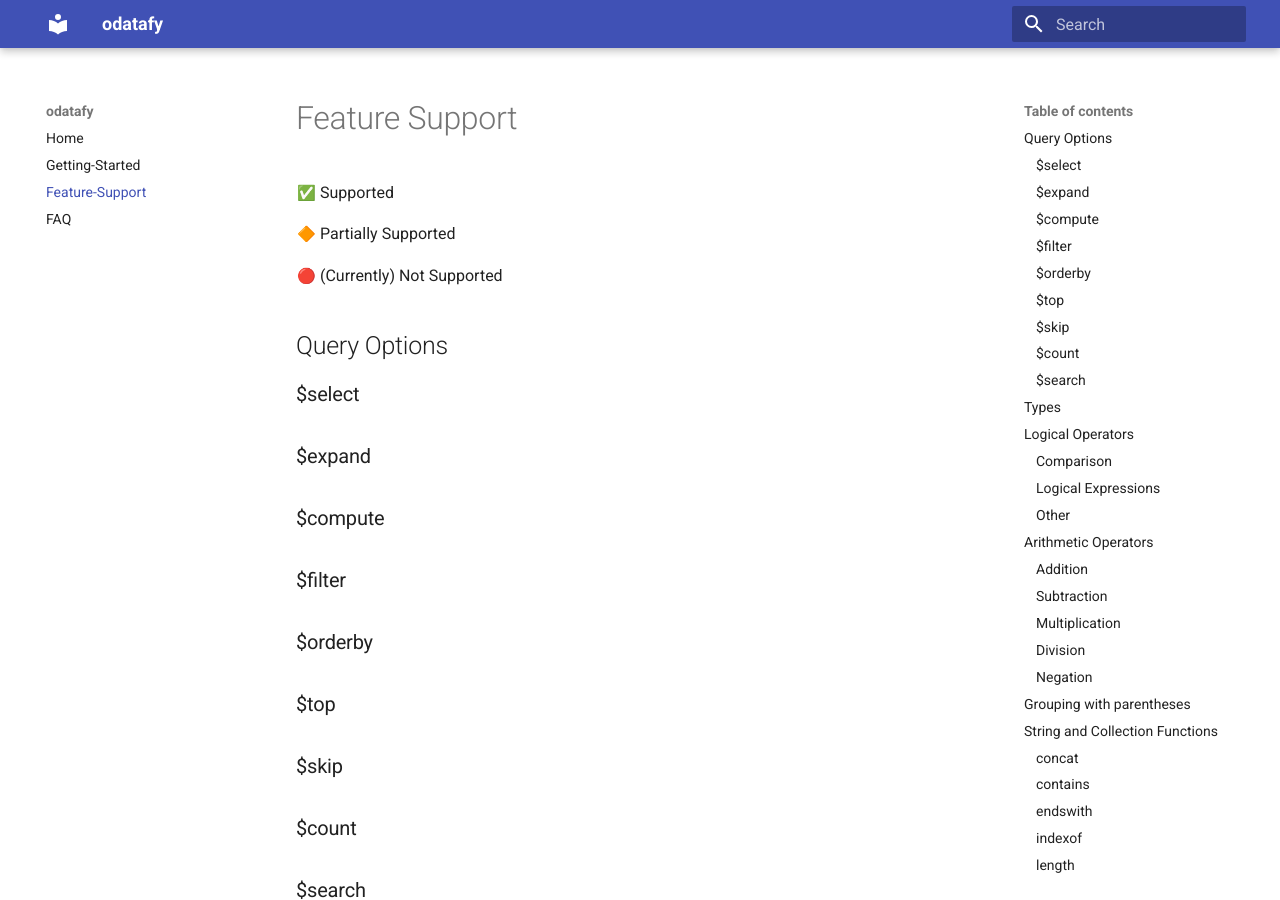
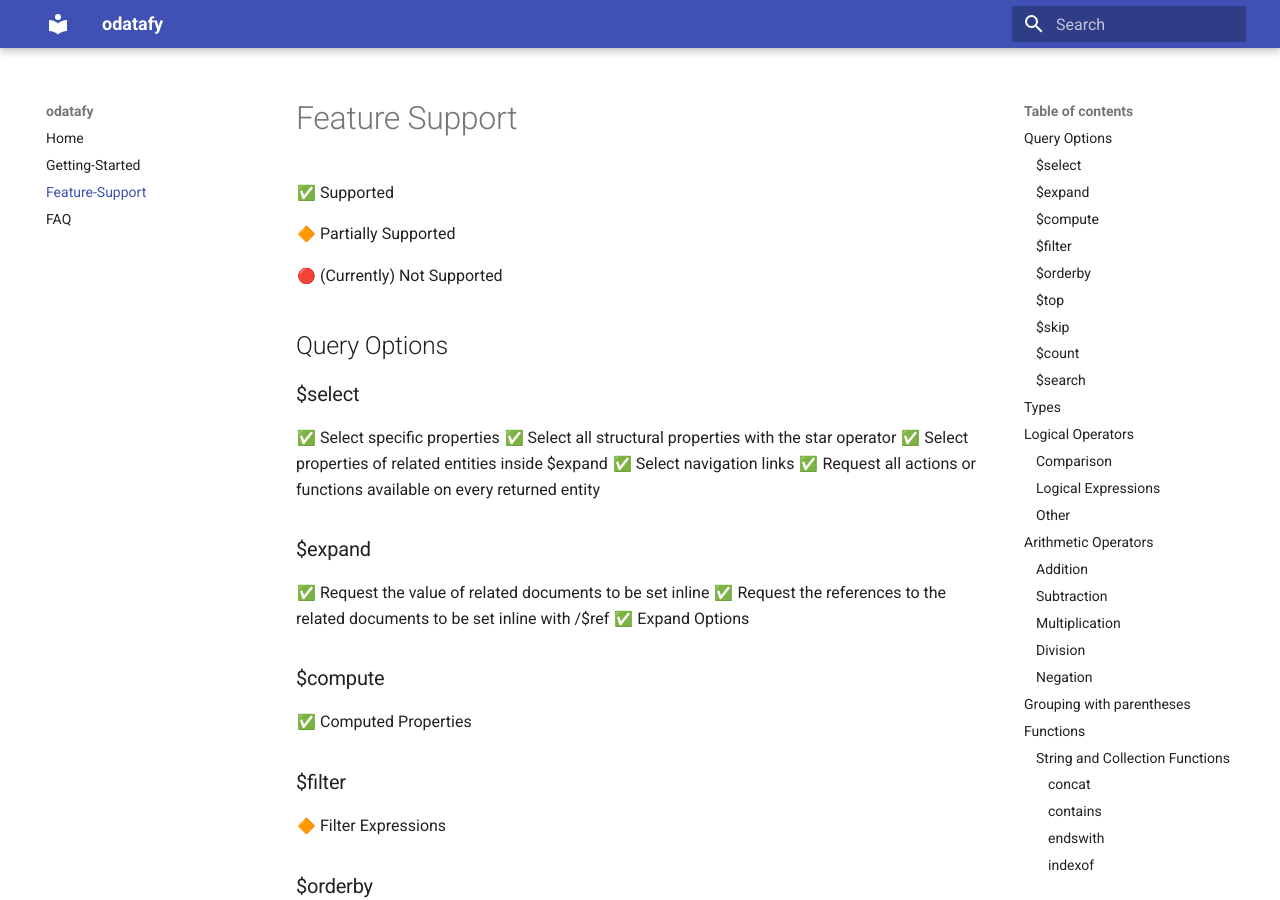
Before and after one commit to gang-of-fork/odatafy-docs, an MkDocs documentation site: the page built from docs/feature-support.md, in a window 1280 px wide and 900 px high. Built offline with MkDocs 1.6.1 and Material for MkDocs 9.7.7, drawn with Linux system fonts in a browser that asks for light colours; emoji names are drawn with the system emoji font.

Commit message:
improve feature support

```diff
--- a/docs/feature-support.md
+++ b/docs/feature-support.md
@@ -9,12 +9,23 @@
 ## Query Options
 
 ### $select
+:white_check_mark: Select specific properties
+:white_check_mark: Select all structural properties with the star operator
+:white_check_mark: Select properties of related entities inside $expand
+:white_check_mark: Select navigation links
+:white_check_mark: Request all actions or functions available on every returned entity
 
 ### $expand
+:white_check_mark: Request the value of related documents to be set inline
+:white_check_mark: Request the references to the related documents to be set inline with /$ref
+:white_check_mark: Expand Options
 
 ### $compute
+:white_check_mark: Computed Properties
+
 
 ### $filter
+:large_orange_diamond: Filter Expressions
 
 ### $orderby
 
@@ -112,58 +123,59 @@
 
 :white_check_mark: Grouping with parenthesis
 
-## String and Collection Functions
+## Functions
+### String and Collection Functions
 
-### concat
+#### concat
 
 :white_check_mark: concat(String, String)
 :red_circle: concat(Collection, Collection)
 
-### contains
+#### contains
 
 :white_check_mark: contains(String, String)
 :red_circle: contains(Collection, Collection)
 
-### endswith
+#### endswith
 
 :white_check_mark: endswith(String, String)
 :red_circle: endswith(Collection, Collection)
 
-### indexof
+#### indexof
 
 :white_check_mark: indexof(String, String)
 :red_circle: indexof(Collection, Collection)
 
-### length
+#### length
 
 :white_check_mark: length(Edm.String)
 :red_circle: length(Collection)
 
-### startswith
+#### startswith
 
 :white_check_mark: startswith(String, String)
 :red_circle: startswith(Collection, Collection)
 
-### substring
+#### substring
 
 :white_check_mark: substring(String, Number)
 :white_check_mark: substring(String, Number, Number)
 :red_circle: substring(Collection, Number)
 :red_circle: substring(Collection, Number, Number)
 
-## Collection Functions
+### Collection Functions
 
 :red_circle: hassubset(Collection, Collection)
 :red_circle: hassubsequence(Collection, Collection)
 
-## String Functions
+### String Functions
 
 :white_check_mark: matchesPattern(String, String)
 :white_check_mark: tolower(String)
 :white_check_mark: toupper(String)
 :white_check_mark: trim(String)
 
-## Date and Time Functions
+### Date and Time Functions
 
 :white_check_mark: date(Datetime)
 :white_check_mark: year(Date)
@@ -185,41 +197,41 @@
 :white_check_mark: now()
 :white_check_mark: mindatetime()
 
-## Arithmetic Functions
+### Arithmetic Functions
 
 :white_check_mark: ceiling(Number)
 :white_check_mark: floor(Number)
 :white_check_mark: round(Number)
 
-## Type Functions
+### Type Functions
 
 :white_check_mark: cast(Type)
 :white_check_mark: cast(Expression, Type)
 :white_check_mark: isof(Type)
 :white_check_mark: isof(Expression, Type)
 
-## Geo Functions
+### Geo Functions
 
-### geo.distance
+#### geo.distance
 
 :white_check_mark: geo.distance(GeographyPoint, GeographyPoint)
 :white_check_mark: geo.distance(GeometryPoint, GeometryPoint)
 
-### geo.intersects
+#### geo.intersects
 
 :white_check_mark: geo.intersects(GeographyPoint, GeographyPolygon)
 :white_check_mark: geo.intersects(GeometryPoint, GeometryPolygon)
 
-### geo.length
+#### geo.length
 
 :white_check_mark: geo.length(GeographyLineString)
 :white_check_mark: geo.length(GeometryLineString)
 
-## Conditional Functions
+### Conditional Functions
 
 :white_check_mark: case(Edm.Boolean:expression, ..., Edm.Boolean:expression)
 
-## Lambda Operators
+### Lambda Operators
 
 :white_check_mark: any(Symbol:Edm.Boolean:expression)
 :white_check_mark: all(Symbol:Edm.Boolean:expression)
```
Also changed, not shown: docs/index.md (+1 -1 lines).
